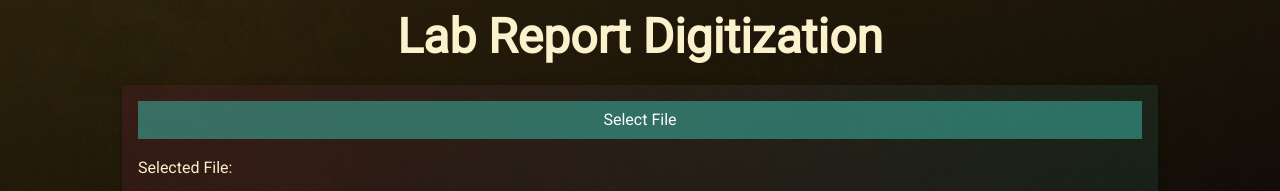
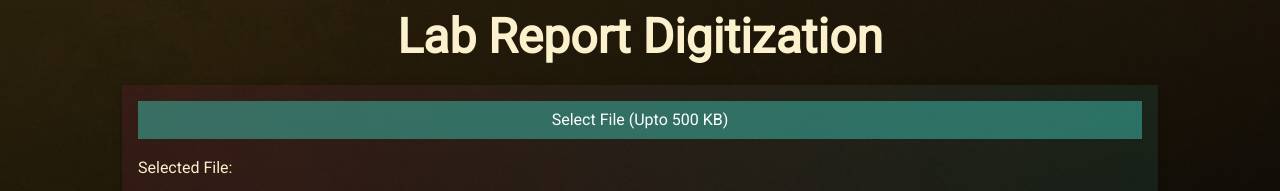
Before and after one commit to shakib1729/lab-report-digitization-frontend, a React (Create React App) app: page / in a window 1280 px wide. Shown: the top 191 px of the page. Built offline with nearby package versions, Linux system fonts and the light colour scheme; the HTML template or start-up script is replaced by a standard one.

Commit message:
added file upload size limit

```diff
--- a/src/components/UploadImage.js
+++ b/src/components/UploadImage.js
@@ -33,7 +33,7 @@ class UploadImage extends React.Component {
 
     		<form onSubmit={this.onFormSubmit} className="card shadow trans2">
 
-          <label htmlFor="files" className="btn btn-block text-center trans">Select File</label>
+          <label htmlFor="files" className="btn btn-block text-center trans">Select File (Upto 500 KB)</label>
           Selected File: {this.state.file && this.state.file.name}
 	        <input id="files"  type="file" onChange={this.onChange} style={{visibility:'hidden'}} />
 	        <button className="btn btn-block trans" type="submit">Get</button>
```
